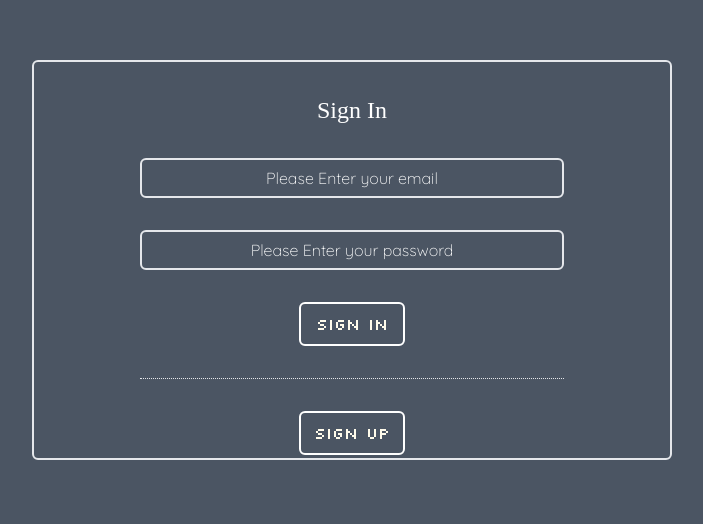
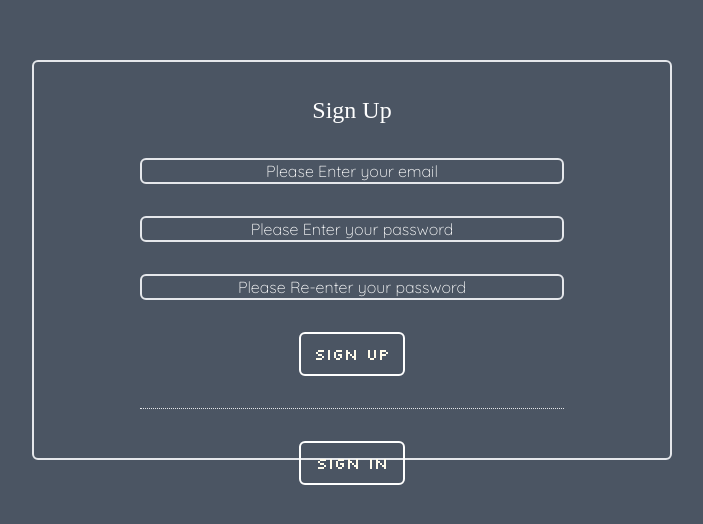
Before and after one commit to CygnusBorjigin/h-thing-serverless, a React (Create React App) app: page /register in a window 1280 px wide. Shown: the part 180-704 px from the top of the page, without its empty margins (288-991 px from the left). Built offline with nearby package versions, Linux system fonts and the light colour scheme; a web font is replaced by a local one.

Commit message:
refactored navigation using react router

```diff
--- a/package.json
+++ b/package.json
@@ -11,6 +11,7 @@
     "eslint": "8.22.0",
     "react": "^18.2.0",
     "react-dom": "^18.2.0",
+    "react-router-dom": "^6.4.1",
     "react-scripts": "5.0.1",
     "web-vitals": "^2.1.4"
   },
--- a/src/App.js
+++ b/src/App.js
@@ -1,19 +1,16 @@
 import SignIn from "./components/SignIn";
 import SignUp from "./components/SignUp";
-import {useEffect, useState} from "react";
 import DashHome from "./components/dashboard/DashHome";
+import {Route, Routes} from "react-router-dom";
 
 function App() {
-  const [displaySignUp, toggleDisplaySignup] = useState(false);
-  const userToken = localStorage.getItem("hThingToken");
-  const [loggedIn, setLoggedIn] = useState(userToken == null ? false : true);
 
   return (
-      loggedIn ? <DashHome/> :
-          (displaySignUp ?
-              <SignUp switchScreen={toggleDisplaySignup} loginUser={setLoggedIn}/>
-                :
-                <SignIn switchScreen={toggleDisplaySignup} loginUser={setLoggedIn}/>)
+      <Routes>
+        <Route path={"/"} element={<SignIn />}></Route>
+        <Route path={"/register"} element={<SignUp />}></Route>
+        <Route path={"/dashboard"} element={<DashHome />}></Route>
+      </Routes>
   );
 }
 
--- a/src/components/SignIn.jsx
+++ b/src/components/SignIn.jsx
@@ -1,6 +1,7 @@
 import { CognitoUser, AuthenticationDetails } from "amazon-cognito-identity-js";
 import {useState} from "react";
 import UserPool from "./UserPool";
+import {Link} from "react-router-dom";
 
 const SignIn = (props) => {
     const inputStyle = "w-2/3 h-10 border-2 rounded-md mt-8 ml-auto mr-auto bg-transparent text-center text-l text-white placeholder:text-white placeholder:font-quicksand focus:outline-gray-300";
@@ -45,12 +46,6 @@ const SignIn = (props) => {
         })
     };
 
-    const handelSignUp = () => {
-        props.switchScreen((prev) => {
-            return(!prev);
-        });
-    };
-
     return(
         <div className={backgroundStyle}>
             <div className={formStyle}>
@@ -81,9 +76,8 @@ const SignIn = (props) => {
 
                 <button
                     className={buttonStyle}
-                    onClick={handelSignUp}
                 >
-                    Sign Up
+                    <Link to={"/register"}>Sign Up</Link>
                 </button>
 
             </div>
--- a/src/components/SignUp.jsx
+++ b/src/components/SignUp.jsx
@@ -1,5 +1,6 @@
 import {useEffect, useState} from "react";
 import UserPool from "./UserPool.js";
+import {Link} from "react-router-dom";
 
 const SignUp = (props) => {
     const inputStyle = "w-2/3 h-10 border-2 rounded-md mt-8 ml-auto mr-auto bg-transparent text-center text-l text-white placeholder:text-white placeholder:font-quicksand focus:outline-gray-300";
@@ -22,11 +23,6 @@ const SignUp = (props) => {
         if (event.target.id === "passwordInput2") setUserPassword2(event.target.value);
     };
 
-    const handelSignIn = () => {
-        props.switchScreen((prev) => {
-            return(!prev);
-        });
-    };
 
     const checkPasswordMatch = () => userPassword1 === userPassword2;
 
@@ -82,9 +78,8 @@ const SignUp = (props) => {
 
                 <button
                     className={buttonStyle}
-                    onClick={handelSignIn}
                 >
-                    Sign In
+                    <Link to={"/"}>Sign In</Link>
                 </button>
             </div>
         </div>
--- a/src/index.js
+++ b/src/index.js
@@ -3,11 +3,14 @@ import ReactDOM from 'react-dom/client';
 import './index.css';
 import App from './App';
 import reportWebVitals from './reportWebVitals';
+import { BrowserRouter } from "react-router-dom";
 
 const root = ReactDOM.createRoot(document.getElementById('root'));
 root.render(
   <React.StrictMode>
-    <App />
+      <BrowserRouter>
+          <App />
+      </BrowserRouter>
   </React.StrictMode>
 );
 
```
Also changed, not shown: 1 other file (tests, documents, lock files or other folders).
